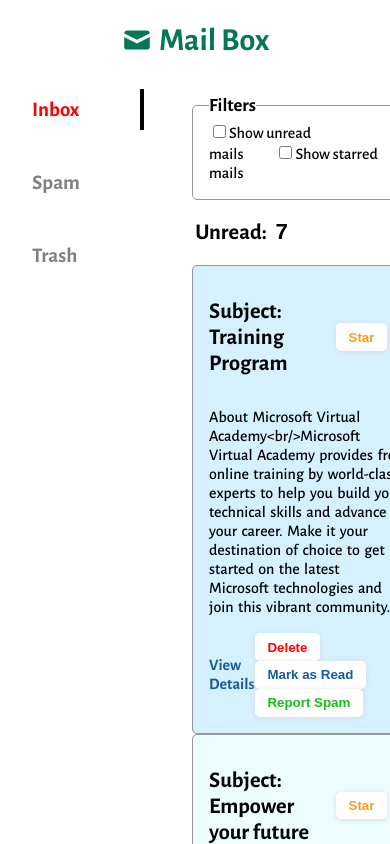
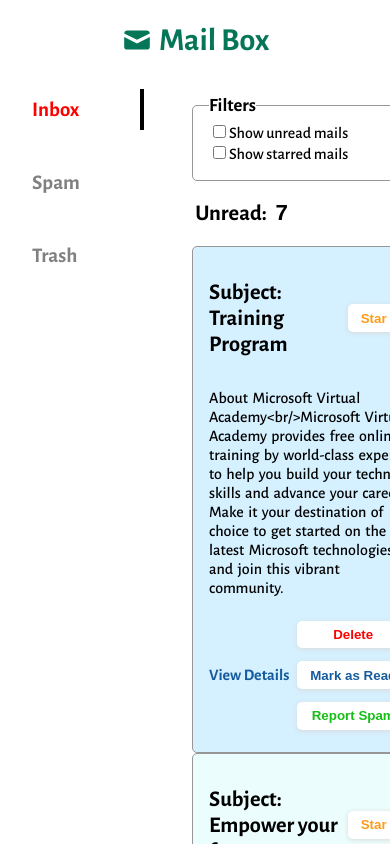
Before and after one commit to prachi-sahu-codes/react-set10-mail, a React (Create React App) app: page / in a window 390 px wide. Shown: the top 844 px of the page. Built offline with nearby package versions, Linux system fonts and the light colour scheme; a web font is replaced by a local one.

Commit message:
css file updated

```diff
--- a/src/App.css
+++ b/src/App.css
@@ -5,10 +5,6 @@
 .App {
   font-family: "Alegreya Sans", sans-serif;
 }
-
-/* "#F0FAFF" : "#FAFFFF"  */
-
-/* "#d5f0ff":"#ecfdfd" */
 
 /*****Main page*****/
 
@@ -165,8 +161,28 @@ input {
   padding-left: 0.5rem;
 }
 
-/*****************/
+/********media Queries*********/
 
-.emptyListTitle {
-  margin: 10rem 0 0 22rem;
+@media only screen and (max-width: 700px) {
+  .btn-del,
+  .btn-read,
+  .btn-spam {
+    display: block;
+    margin: 0.4rem;
+  }
+  label {
+    display: block;
+  }
+  .btn-right {
+    display: flex;
+    width: max-content;
+    flex-direction: column;
+    justify-content: right;
+  }
 }
+
+@media only screen and (min-width: 1200px) {
+  .emptyListTitle {
+    margin: 10rem 0 0 22rem;
+  }
+}
--- a/src/component/Card.js
+++ b/src/component/Card.js
@@ -40,7 +40,7 @@ export const Card = ({
             View Details
           </Link>
         )}
-        <div>
+        <div className="btn-right">
           {isDeleted ? (
             <button
               className="btn-del"
```
